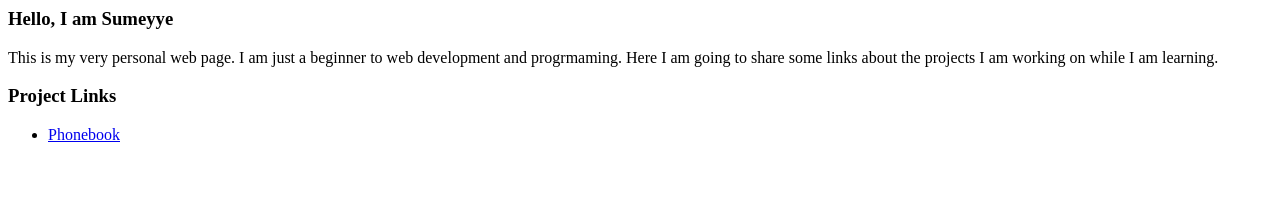
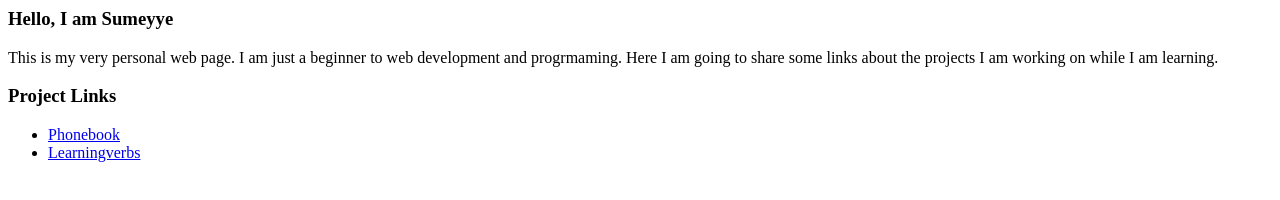
Before and after one commit to sumeyyeatik/sumeyyeatik.github.io, a plain HTML site: page index.html in a window 1280 px wide. Drawn offline with Linux system fonts and the light colour scheme.

Commit message:
Update index.html

```diff
--- a/index.html
+++ b/index.html
@@ -6,4 +6,5 @@
 
 <ul>
   <li><a href="webprojects/phonebook/index.html">Phonebook</a></li>
+  <li><a href="webprojects/verbsapp/index.html">Learningverbs</a></li>
 </ul>
```
